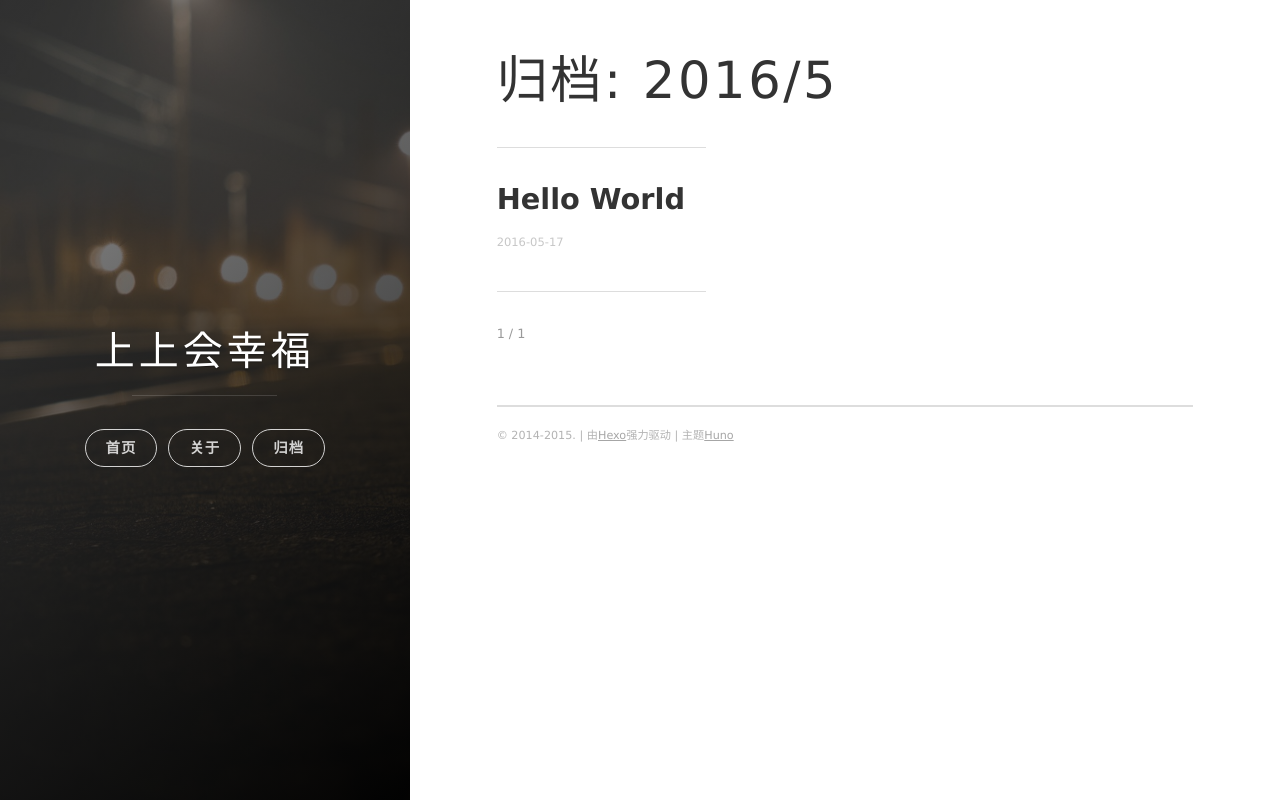
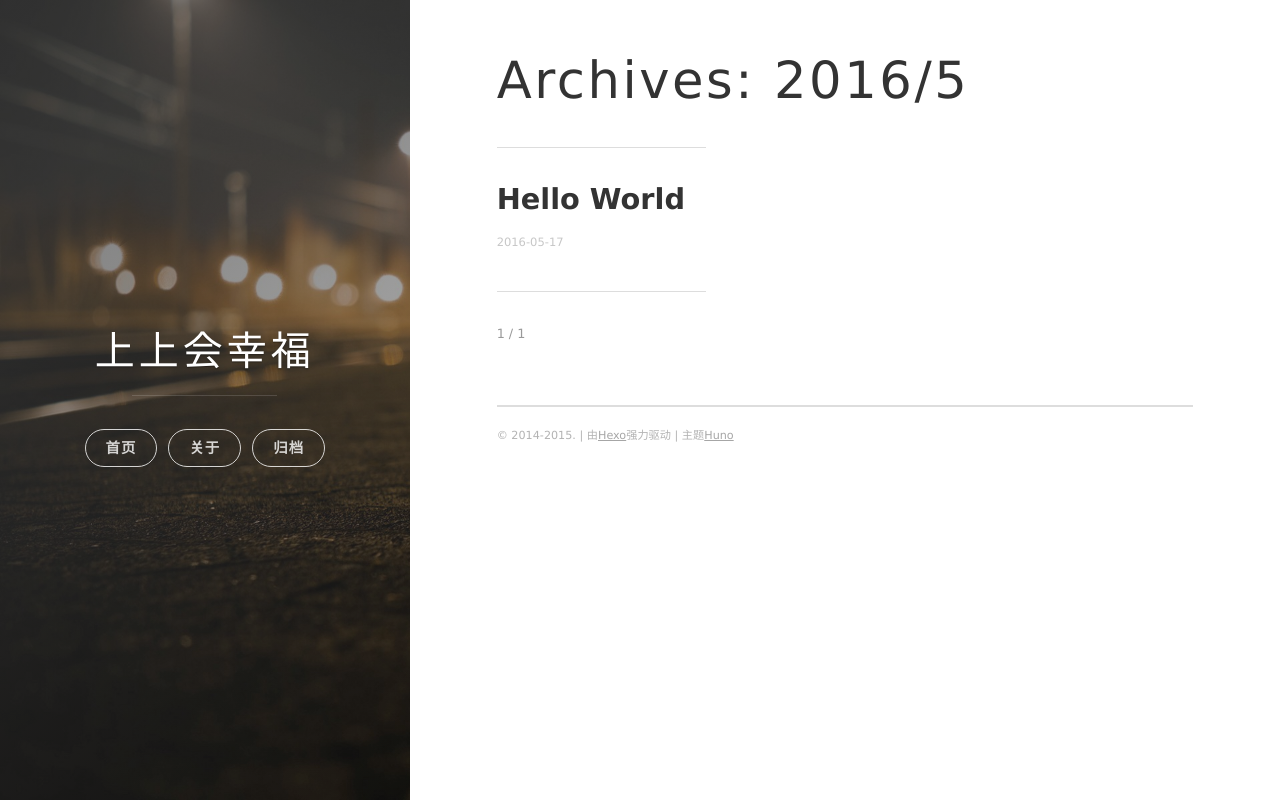
Before and after one commit to shangshanghuixingfu/shangshanghuixingfu.github.io, a plain HTML site: page archives/2016/05/index.html in a window 1280 px wide. Drawn offline with nearby package versions, Linux system fonts and the light colour scheme; some packages are replaced by stand-ins of ours.

Commit message:
Site updated: 2016-05-17 17:26:32

```diff
--- a/archives/2016/05/index.html
+++ b/archives/2016/05/index.html
@@ -7,7 +7,7 @@
 
 
     <title>
-      归档: 2016/5
+      Archives: 2016/5
     </title>
 
     <meta name="viewport" content="width=device-width, initial-scale=1, maximum-scale=1, user-scalable=no">
@@ -18,12 +18,12 @@
 
     <meta name="description">
 <meta property="og:type" content="website">
-<meta property="og:title" content="归档: 2016/5">
+<meta property="og:title" content="Archives: 2016/5">
 <meta property="og:url" content="http://yoursite.com/archives/2016/05/index.html">
 <meta property="og:site_name" content="上上会幸福">
 <meta property="og:description">
 <meta name="twitter:card" content="summary">
-<meta name="twitter:title" content="归档: 2016/5">
+<meta name="twitter:title" content="Archives: 2016/5">
 <meta name="twitter:description">
 
 
@@ -145,7 +145,7 @@ classes that you can use:
 
 
 
-  <h1 class="archive-title">归档: 2016/5</h1>
+  <h1 class="archive-title">Archives: 2016/5</h1>
   <hr class="post-list__divider" />
 
 
--- a/css/uno.css
+++ b/css/uno.css
@@ -1212,9 +1212,9 @@ hr {
   bottom: 0;
   left: 0;
   background-color: rgba(68, 68, 68, 0.2);
-  background-image: -webkit-gradient(linear, left top, left bottom, color-stop(20%, rgba(68, 68, 68, 0.6)), color-stop(100%, rgba(0, 0, 0, 0.9)));
-  background-image: -webkit-linear-gradient(-410deg, rgba(68, 68, 68, 0.6) 20%, rgba(0, 0, 0, 0.9));
-  background-image: linear-gradient(140deg,rgba(68, 68, 68, 0.6) 20%, rgba(0, 0, 0, 0.9)); }
+  background-image: -webkit-gradient(linear, left top, left bottom, color-stop(20%, rgba(68, 68, 68, 0.6)), color-stop(100%, rgba(0, 0, 0, 0.1)));
+  background-image: -webkit-linear-gradient(-410deg, rgba(68, 68, 68, 0.6) 20%, rgba(0, 0, 0, 0.1));
+  background-image: linear-gradient(140deg,rgba(68, 68, 68, 0.6) 20%, rgba(0, 0, 0, 0.1)); }
 
 .panel-cover__logo {
   margin-bottom: .2em; }
```
Also changed, not shown: archives/2016/index.html (+4 -4 lines), archives/index.html (+3 -3 lines).
